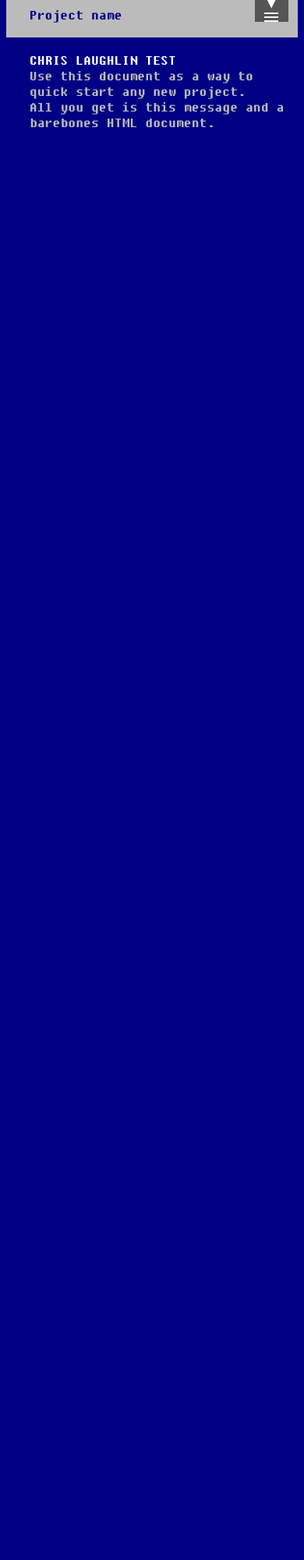
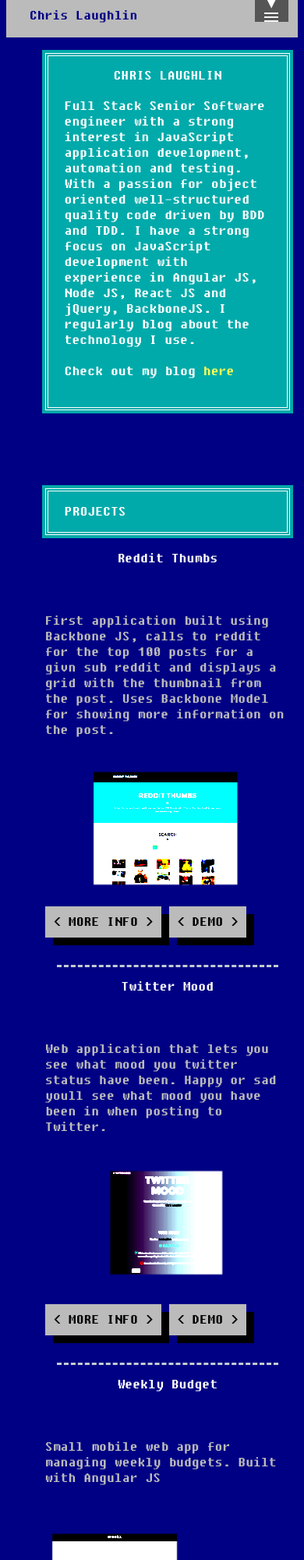
Before and after one commit to chrislaughlin/christopherlaughlin.co.uk, a website: page index.html in a window 390 px wide. Shown: the top 2000 px of the page at 78% size. Before the commit the page ends 844 px from the top, so only its background shows below. Drawn offline with Linux system fonts and the light colour scheme.

Commit message:
content added

```diff
--- /dev/null
+++ b/css/main.css
@@ -0,0 +1,17 @@
+.projects {
+    margin-top: 100px;
+}
+
+.keep-left {
+    float: left;
+}
+
+.desc {
+    padding-top: 60px;
+}
+
+.line-break {
+    border-bottom: dashed;
+    border-bottom-color: #c2ccd1;
+    margin: 15px;
+}
--- a/index.html
+++ b/index.html
@@ -2,9 +2,10 @@
 <!-- saved from url=(0073)http://kristopolous.github.io/BOOTSTRA.386/examples/starter-template.html -->
 <html lang="en" data-ember-extension="1" hola_ext_inject="ready">
 <head>
+    <link rel="stylesheet" type="text/css" href="css/main.css"/>
     <meta http-equiv="Content-Type" content="text/html; charset=UTF-8">
     <meta charset="utf-8">
-    <title>Bootstrap, from Twitter</title>
+    <title>Chris Laughlin</title>
     <meta name="viewport" content="width=device-width, initial-scale=1.0">
     <meta name="description" content="">
     <meta name="author" content="">
@@ -30,8 +31,7 @@
                 <span class="icon-bar"></span>
                 <span class="icon-bar"></span>
             </button>
-            <a class="brand" href="#">Project
-                name</a>
+            <a class="brand" href="#">Chris Laughlin</a>
 
             <div class="nav-collapse collapse">
                 <ul class="nav">
@@ -39,7 +39,7 @@
                             href="#">Home</a>
                     </li>
                     <li>
-                        <a href="#about">About</a>
+                        <a href="#projects">Projects</a>
                     </li>
                     <li><a href="#contact">Contact</a>
                     </li>
@@ -51,10 +51,144 @@
 
 <div class="container">
 
-    <h1>Chris Laughlin test</h1>
+    <!-- header -->
+    <div class="container hero-unit">
+        <h1>Chris Laughlin</h1>
 
-    <p>Use this document as a way to quick start any new project.<br> All you get is this message and a barebones HTML
-        document.</p>
+        <p>Full Stack Senior Software engineer with a strong interest in JavaScript application development, automation and
+        testing. With a passion for object oriented well-structured quality code driven by BDD and TDD. I have a strong
+        focus on JavaScript development with experience in Angular JS, Node JS, React JS and jQuery, BackboneJS. I regularly
+        blog about the technology I use.</p>
+        <p>
+            Check out my blog <a href="http://chrislaughlin.github.io">here</a>
+        </p>
+    </div>
+
+    <!-- projects -->
+    <div class="container projects">
+        <a name="projects"></a>
+        <h1 class="large hero-unit">Projects</h1>
+        <div class="row-fluid">
+            <div class="row-fluid">
+                <h2>Reddit Thumbs</h2>
+            </div>
+            <div>
+                <p class="span12 desc">
+                    First application built using Backbone JS, calls to reddit for the top 100 posts for a givn sub
+                    reddit and displays a grid with the thumbnail from the post. Uses Backbone Model for showing more
+                    information on the post.
+                </p>
+                <img class="img-rounded span5 offset4" src="img/reddit-thumbs.png">
+            </div>
+            <div class="row-fluid">
+                <div class="span12">
+                    <a href="https://github.com/chrislaughlin/reddit-thumbs-backbone" target="_blank"
+                       class="btn btn-primary btn-large">MORE INFO</a>
+                    <a href="http://chrislaughlin.github.io/reddit-thumbs-backbone/" target="_blank"
+                       class="btn btn-primary btn-large">DEMO</a>
+                </div>
+            </div>
+        </div>
+        <div class="line-break"></div>
+        <div class="row-fluid">
+            <div class="row-fluid">
+                <h2>Twitter Mood</h2>
+            </div>
+            <div>
+                <p class="span12 desc">
+                    Web application that lets you see what mood you twitter status have been. Happy or sad youll see what
+                    mood you have been in when posting to Twitter.
+                </p>
+                <img class="img-rounded span5 offset4" src="img/twitter-mood.png">
+            </div>
+            <div class="row-fluid">
+                <div class="span12">
+                    <a href="https://github.com/chrislaughlin/twitter-mood" target="_blank"
+                       class="btn btn-primary btn-large">MORE INFO</a>
+                    <a href="http://guarded-inlet-6923.herokuapp.com/#/main" target="_blank"
+                       class="btn btn-primary btn-large">DEMO</a>
+                </div>
+            </div>
+        </div>
+        <div class="line-break"></div>
+        <div class="row-fluid">
+            <div class="row-fluid">
+                <h2>Weekly Budget</h2>
+            </div>
+            <div>
+                <p class="span12 desc">
+                    Small mobile web app for managing weekly budgets. Built with Angular JS
+                </p>
+                <div class="span12">
+                    <img class="img-rounded span5 offset5" src="img/weekly-budget.png">
+                </div>
+            </div>
+            <div class="row-fluid">
+                <div class="span12">
+                    <a href="https://github.com/chrislaughlin/weekly-budget" target="_blank"
+                       class="btn btn-primary btn-large">MORE INFO</a>
+                    <a href="http://chrislaughlin.github.io/weekly-budget/src/#/weeks" target="_blank"
+                       class="btn btn-primary btn-large">DEMO</a>
+                </div>
+            </div>
+        </div>
+        <div class="line-break"></div>
+        <div class="row-fluid">
+            <div class="row-fluid-fluid">
+                <h2>Worker Queue</h2>
+            </div>
+            <div>
+                <p class="span12 desc">
+                    JavaScript queue processor, to produce a "multi threaded" defered processor. Create a queue and give
+                    it a function that will carry out thr processing. Push items into the queue and the queue will process
+                    them using setInterval.
+                </p>
+                <div class="span12">
+                    <img class="img-rounded span5 offset5" src="img/worker-queue.png">
+                </div>
+            </div>
+            <div class="row-fluid">
+                <div class="span12">
+                    <a href="https://github.com/chrislaughlin/worker-queue" target="_blank"
+                       class="btn btn-primary btn-large">MORE INFO</a>
+                </div>
+            </div>
+        </div>
+    </div>
+
+    <!-- contact -->
+    <div class="container projects">
+        <a name="contact"></a>
+        <h1 class="large hero-unit">Contact</h1>
+        <ul>
+            <li>
+                <a href="https://twitter.com/chrislaughlin" class="btn btn-default btn-lg">
+                    Twitter
+                </a>
+            </li>
+            <li>
+                <a href="https://github.com/chrislaughlin/twitter-mood" class="btn btn-default btn-lg">
+                    Github
+                </a>
+            </li>
+            <li>
+                <a href="mailto:contact@christopherlaughlin.co.uk" class="btn btn-default btn-lg">
+                    Email
+                </a>
+            </li>
+            <li>
+                <a href="http://chrislaughlin.github.io" class="btn btn-default btn-lg">
+                    Blog
+                </a>
+            </li>
+        </ul>
+    </div>
+
+    <!-- footer -->
+    <footer>
+        © Chris Laughlin <br>
+        theme from <a href="https://github.com/kristopolous/BOOTSTRA.386" target="_blank">here</a>
+    </footer>
 
 </div>
 
```
Also changed, not shown: img/reddit-thumbs.png (added), img/twitter-mood.png (added), img/weekly-budget.png (added), img/worker-queue.png (added).
